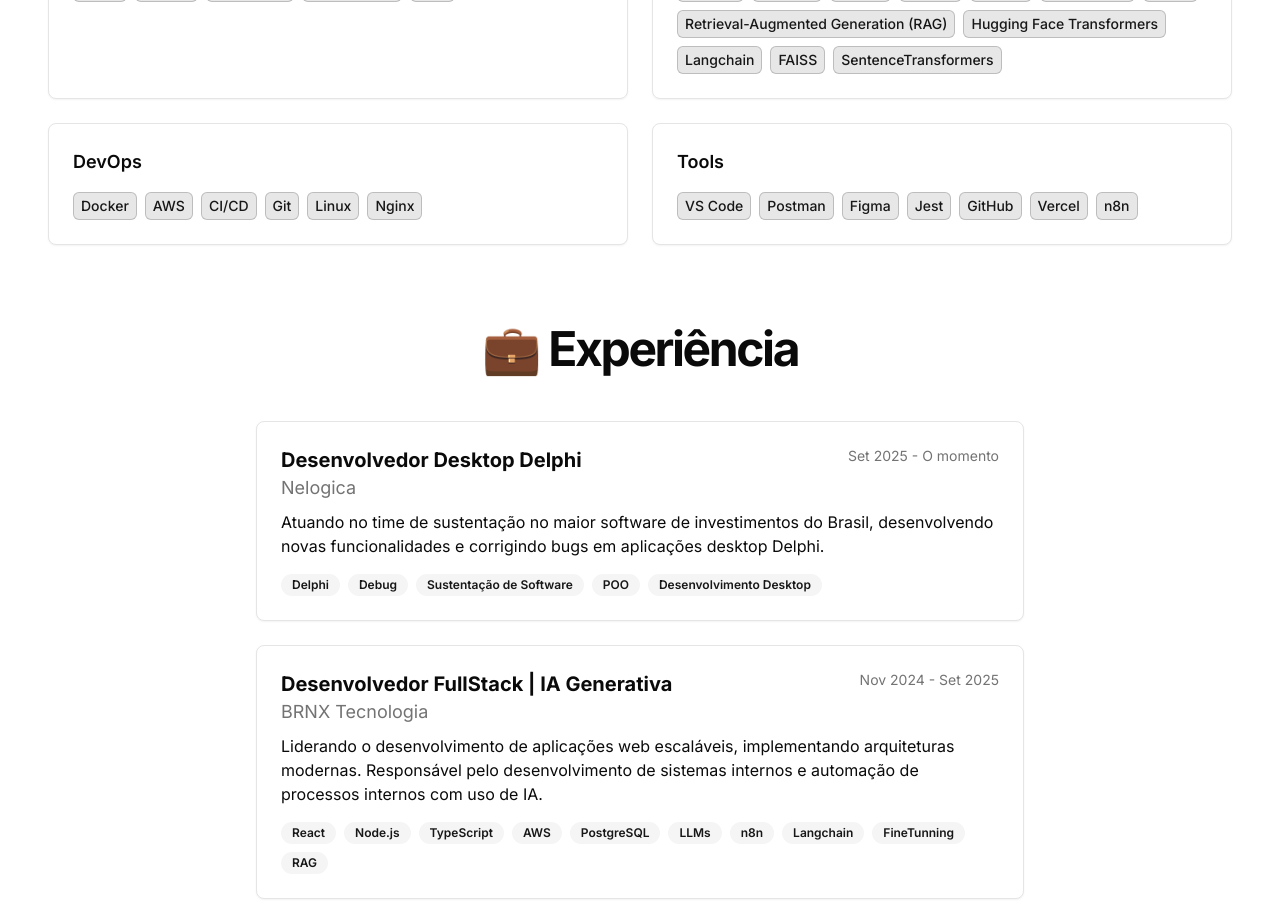
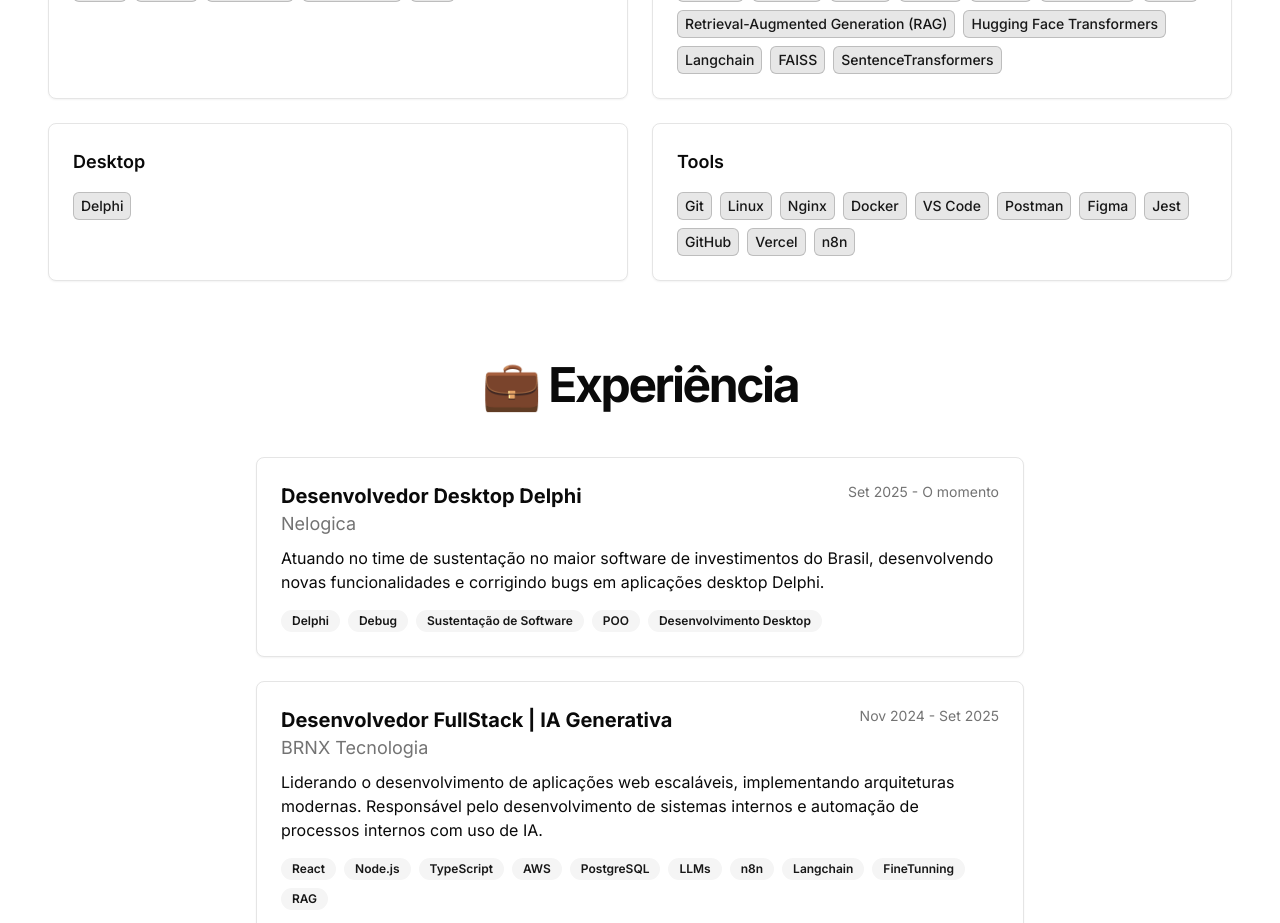
Before and after one commit to nomevini/portifolio, a Next.js app: page / in a window 1280 px wide. Shown: the part 920-1843 px from the top of the page. Built offline with nearby package versions, Linux system fonts and the light colour scheme.

Commit message:
feat: stack Delphi

```diff
--- a/app/components/tech-stack.tsx
+++ b/app/components/tech-stack.tsx
@@ -10,12 +10,12 @@ const technologies = [
     skills: ["Node.js", "Express", "Fastify", "Python", "Prisma", "PostgreSQL", "YOLO", "Retrieval-Augmented Generation (RAG)", "Hugging Face Transformers", "Langchain", "FAISS", "SentenceTransformers"],
   },
   {
-    category: "DevOps",
-    skills: ["Docker", "AWS", "CI/CD", "Git", "Linux", "Nginx"],
+    category: "Desktop",
+    skills: ["Delphi"],
   },
   {
     category: "Tools",
-    skills: ["VS Code", "Postman", "Figma", "Jest", "GitHub", "Vercel", "n8n"],
+    skills: ["Git", "Linux", "Nginx", "Docker", "VS Code", "Postman", "Figma", "Jest", "GitHub", "Vercel", "n8n"],
   },
 ]
 
```
